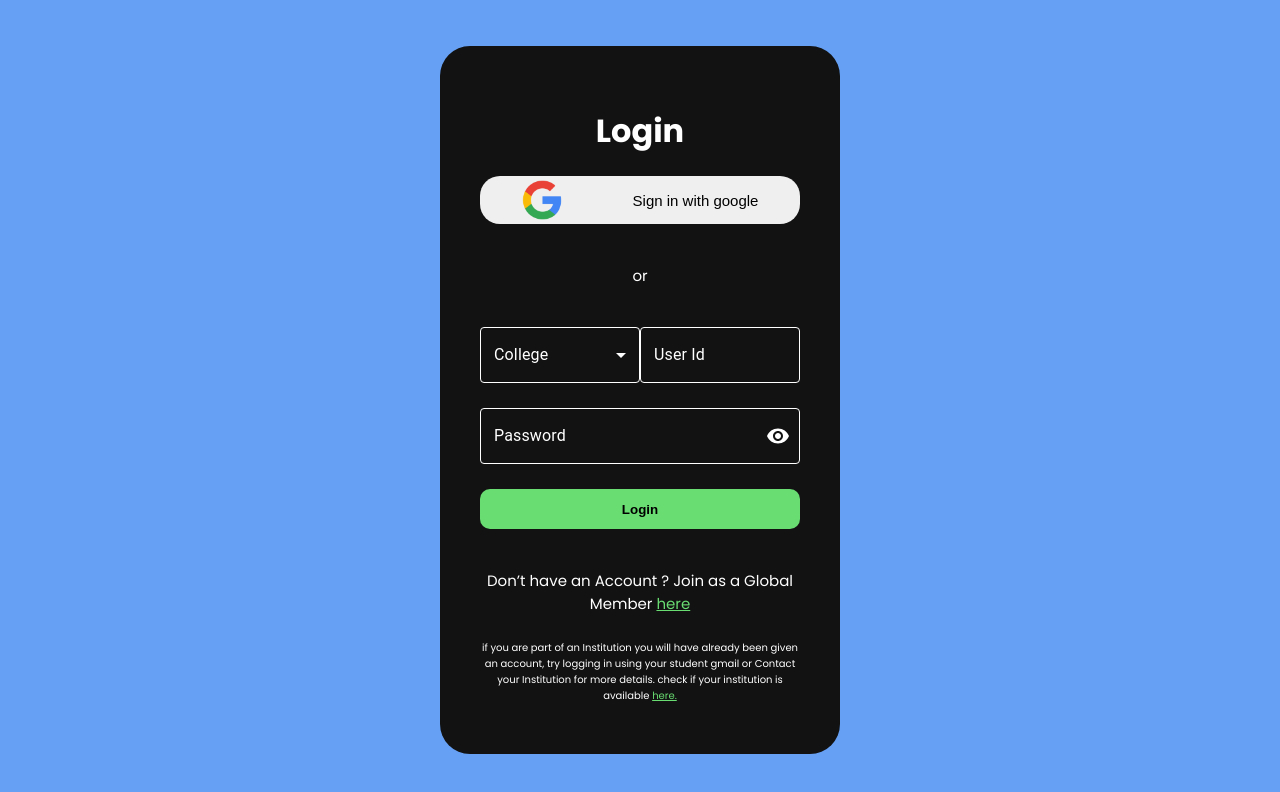
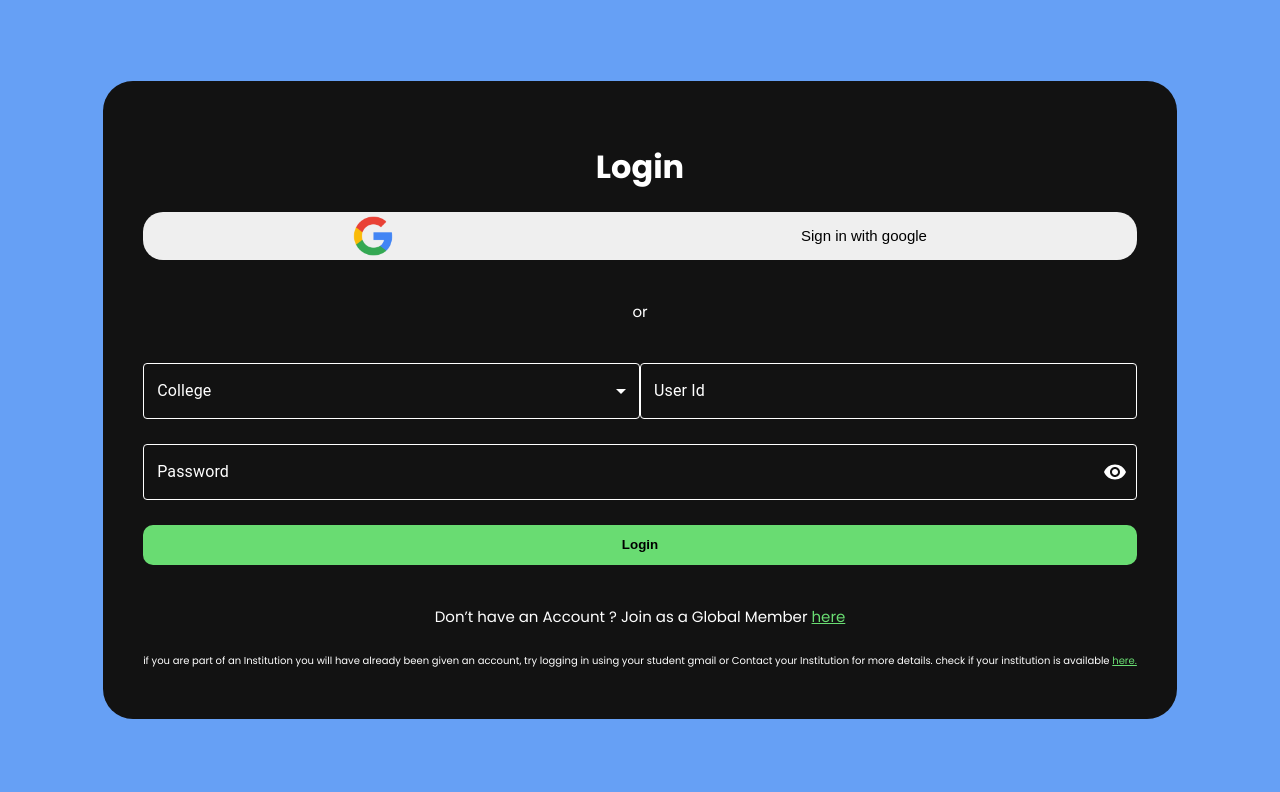
Before and after one commit to Sabareesh001/EdEx, a React (Vite) app in the folder vite-project/: page / in a window 1280 px wide. Shown: the top 792 px of the page. Built offline with nearby package versions, Linux system fonts and the light colour scheme.

Commit message:
some width adjustments

```diff
--- a/vite-project/src/login.css
+++ b/vite-project/src/login.css
@@ -7,8 +7,8 @@
   text-align: center;
 }
 #login-form{
+  margin:30px;
   background-color:#121212;
-  width: 25vmax;
   padding: 5vh;
   display: flex;
   flex-direction: column;
```
